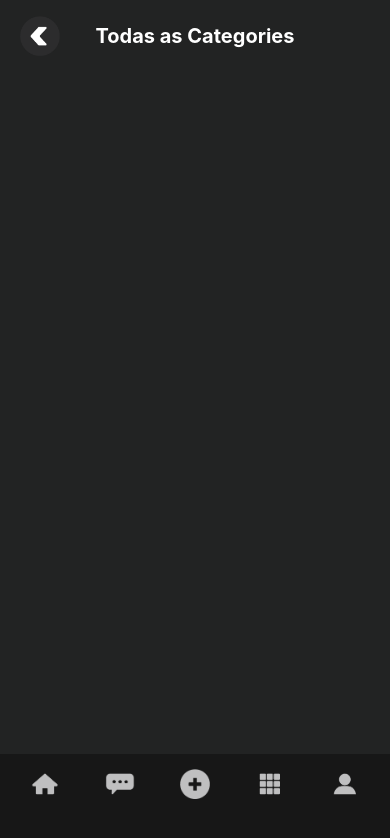
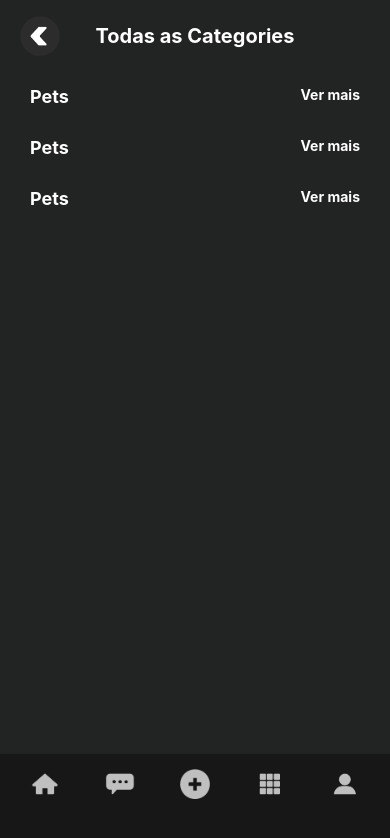
Before and after one commit to juniorjrjl/onebitshop-marketplace-front, a React Native app: screen /Categories in a window 390 px wide. Shown: the top 838 px of the page. Built offline with nearby package versions, Linux system fonts and the light colour scheme.

Commit message:
feat: criando o componente de lista de categorias

```diff
--- /dev/null
+++ b/src/components/Categories/CategoryList/index.tsx
@@ -0,0 +1,15 @@
+import React from "react";
+import { Container, SeeMore, Title, TitleContainer } from "./styled";
+
+const CategoryList = () =>{
+    return(
+        <Container>
+            <TitleContainer>
+                <Title>Pets</Title>
+                <SeeMore>Ver mais</SeeMore>
+            </TitleContainer>
+        </Container>
+    )
+}
+
+export default CategoryList
--- /dev/null
+++ b/src/components/Categories/CategoryList/styled.ts
@@ -0,0 +1,25 @@
+import styled from "styled-components/native";
+
+export const Container = styled.View`
+    width: 100%;
+    padding-left: 30px;
+    margin: 15px 0px;
+`
+
+export const TitleContainer = styled.View`
+    flex-direction: row;
+    justify-content: space-between;
+`
+
+export const Title = styled.Text`
+    font-size: 18px;
+    color: ${({ theme }) => theme.colors.primaryText};
+    font-weight: bold;
+`
+
+export const SeeMore = styled.Text`
+    font-size: 14px;
+    color: ${({ theme }) => theme.colors.primaryText};
+    font-weight: bold;
+    padding-right: 30px;
+`
--- a/src/screens/Categories/index.tsx
+++ b/src/screens/Categories/index.tsx
@@ -2,12 +2,17 @@ import React from "react"
 import { Container } from "./styled"
 import DefaultTitle from "../../components/common/DefaultTitle"
 import NavBar from "../../components/common/NavBar"
+import CategoryList from "../../components/Categories/CategoryList"
 
 const Categories = () => {
     return(
         <>
             <Container>
                 <DefaultTitle fontSize={20}>Todas as Categories</DefaultTitle>
+
+                <CategoryList />
+                <CategoryList />
+                <CategoryList />
             </Container>
             <NavBar />
         </>
```
